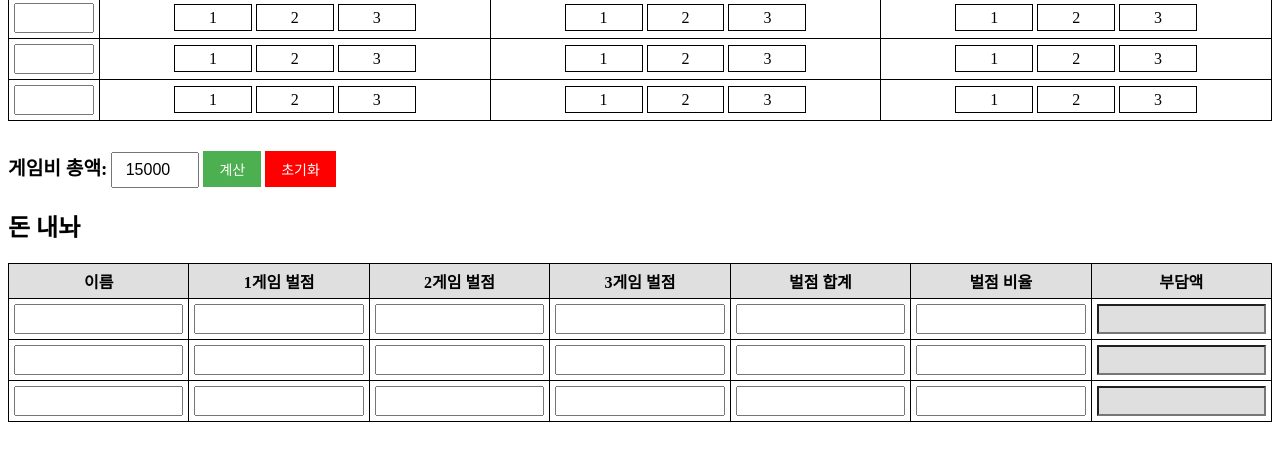
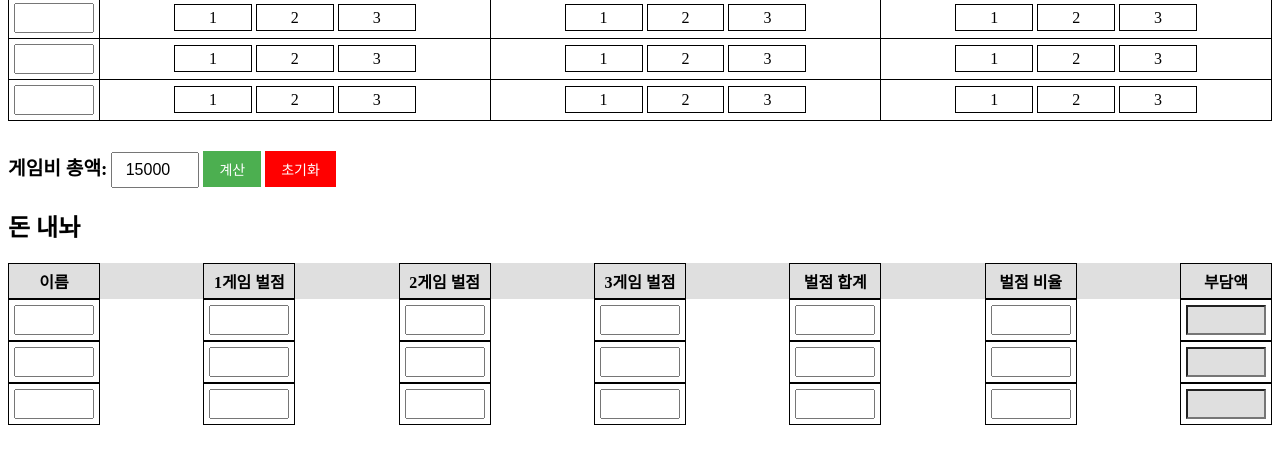
Before and after one commit to 113midm/carom, a plain HTML site: page index.html in a window 1280 px wide. Shown: the part 113-576 px from the top of the page. Drawn offline with Linux system fonts and the light colour scheme.

Commit message:
Update index.html
행열변경

```diff
--- a/index.html
+++ b/index.html
@@ -10,6 +10,13 @@
             margin: 0 auto;
             width: 100%;
         }
+
+        /* .penalty-container {
+          display: flex;
+          flex-direction: column;
+          align-items: center;
+        } */
+
         table {
             width: 100%;
             margin-bottom: 20px;
@@ -41,15 +48,30 @@
           table-layout: fixed;
         }
 
+        /* 각 행을 수직 방향으로 표시 */
+        #penalty-table tbody {
+          display: flex;
+          flex-direction: column;
+          align-items: stretch;
+        }
+
+        /* 각 행의 셀을 가로 방향으로 표시 */
+        #penalty-table tr {
+          display: flex;
+          flex-direction: row;
+          justify-content: space-between;
+          flex: 1;
+        }
+
         #game-table th:first-child,
         #game-table td:first-child,
         #penalty-table td,
-        #penalty-table th {
+        #penalty-table th{
           width: 80px;
         }
 
         #game-table input[type="text"],
-        #penalty-table input {
+        #penalty-table input{
           width: 100%; /* 입력 필드 너비 화면 전체에 맞게 설정 */
           box-sizing: border-box; /* 패딩과 테두리를 포함한 전체 너비 설정 */
         }
@@ -241,7 +263,7 @@
         <button class="reset-btn" onclick="resetTables()">초기화</button>
     </div>
 
-    <div class="table-container">
+    <div class="table-container penalty-container">
         <h2>돈 내놔</h2>
         <table id="penalty-table" >
             <thead>
```
